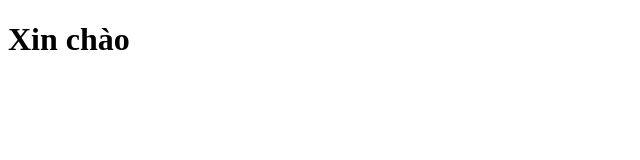
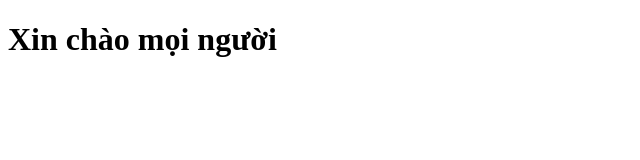
Before and after one commit to anhph689/test, a plain HTML site: page index.html in a window 1280 px wide. Shown: the whole page, without its empty margins (0-640 px from the left). Drawn offline with Linux system fonts and the light colour scheme.

Commit message:
Update index.html

```diff
--- a/index.html
+++ b/index.html
@@ -6,6 +6,6 @@
     <title>Document</title>
 </head>
 <body>
-    <h1>Xin chào</h1>
+    <h1>Xin chào mọi người</h1>
 </body>
 </html>
```
